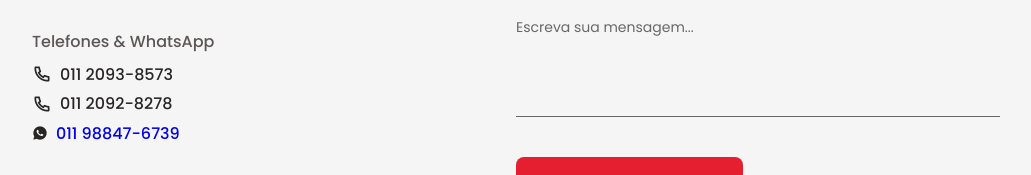
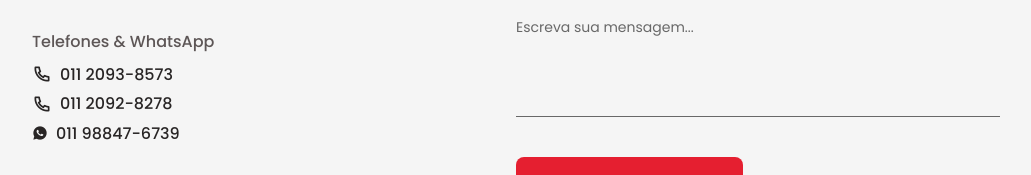
Before and after one commit to Henriquefirst/Radial-Cursos-Website, a plain HTML site: page index.html in a window 1280 px wide. Shown: the part 5313-5488 px from the top of the page, without its empty margins (124-1155 px from the left). Drawn offline with nearby package versions, Linux system fonts and the light colour scheme.

Commit message:
Update styles.css

```diff
--- a/assets/css/styles.css
+++ b/assets/css/styles.css
@@ -658,6 +658,10 @@ the website, in dark theme
   font-weight: var(--font-medium);
 }
 
+.link__color {
+  color: var(--title-color);
+}
+
 .contact__icon {
   font-size: 1.25rem;
 }
```
